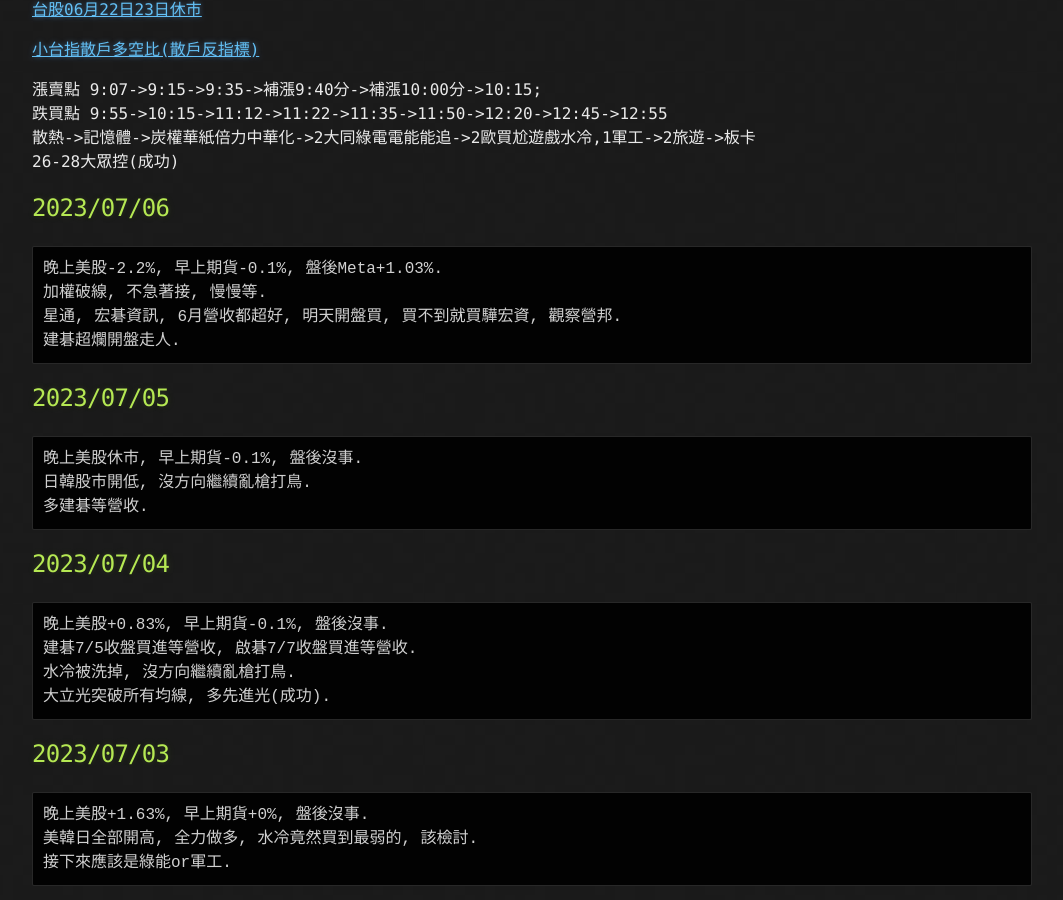
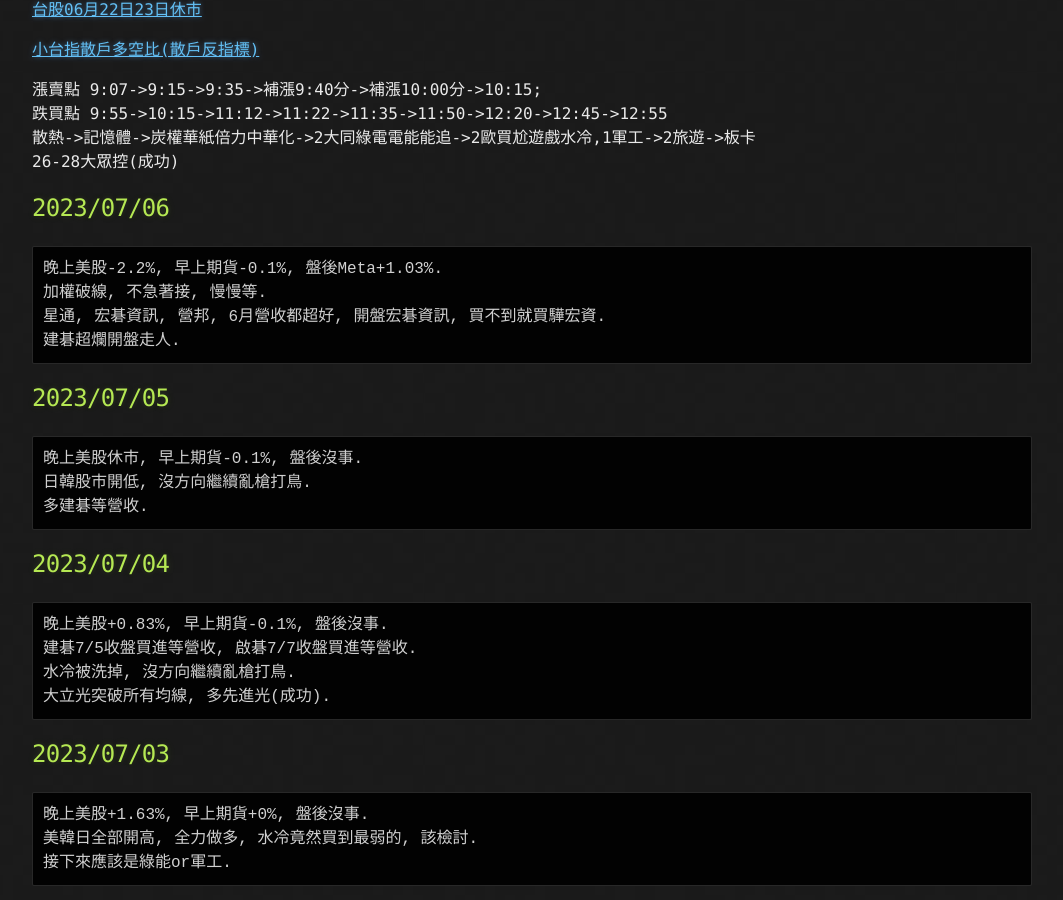
Before and after one commit to lepg5487/Stock_God, a Jekyll site: the page built from index.md, in a window 1280 px wide and 900 px high, scrolled down 460 px. Shown: the whole window, without its empty margins (108-1171 px from the left). Built offline with Jekyll 4.4.1, drawn with Linux system fonts in a browser that asks for light colours; our own code applies the rules of GitHub Pages for plain Markdown files.

Commit message:
Update index.md

````diff
--- a/index.md
+++ b/index.md
@@ -25,7 +25,7 @@
 ```
 晚上美股-2.2%, 早上期貨-0.1%, 盤後Meta+1.03%.
 加權破線, 不急著接, 慢慢等.
-星通, 宏碁資訊, 6月營收都超好, 明天開盤買, 買不到就買驊宏資, 觀察營邦.
+星通, 宏碁資訊, 營邦, 6月營收都超好, 開盤宏碁資訊, 買不到就買驊宏資.
 建碁超爛開盤走人.
 ```
 
````
